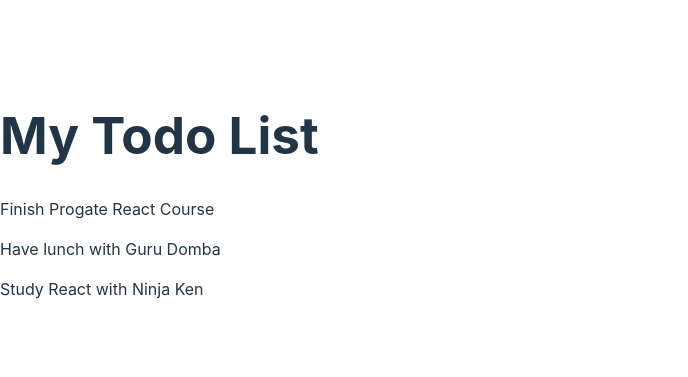
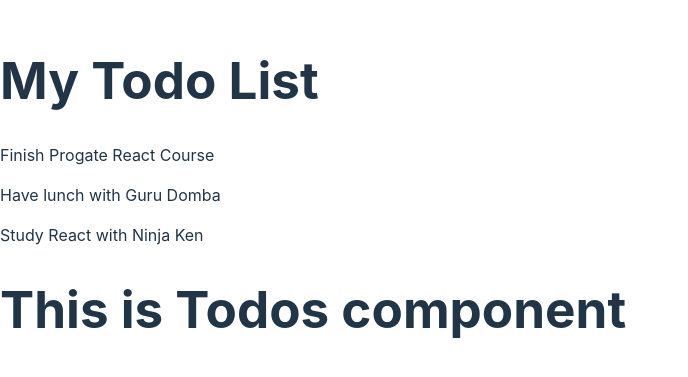
Before and after one commit to NallDev/simple-react-app, a React (Vite) app: page / in a window 1280 px wide. Shown: the part 205-582 px from the top of the page, without its empty margins (0-688 px from the left). Built offline with nearby package versions, Linux system fonts and the light colour scheme.

Commit message:
create Todos and TodoItem component

```diff
--- a/src/App.jsx
+++ b/src/App.jsx
@@ -1,4 +1,5 @@
 import React, { useState } from 'react'
+import Todos from './components/Todos'
 
 function App() {
   const [todos, setTodos] = useState([
@@ -24,11 +25,8 @@
   return (
     <div>
       <h1>My Todo List</h1>
-      {
-        todos.map((todo) => {
-          return <p key={todo.id}>{todo.title}</p>
-        })
-      }
+
+      <Todos todos={todos}/>
     </div>
   )
 }
--- /dev/null
+++ b/src/components/TodoItem.jsx
@@ -0,0 +1,7 @@
+import React from 'react'
+
+const TodoItem = ({ todo }) => {
+  return <p>{todo.title}</p>
+}
+
+export default TodoItem
--- /dev/null
+++ b/src/components/Todos.jsx
@@ -0,0 +1,15 @@
+import React from 'react'
+import TodoItem from './TodoItem'
+
+const Todos = ({todos}) => {
+  return (
+    <div>
+        {todos.map((todo) => {
+            return <TodoItem key={todo.id} todo={todo} />
+        })}
+      <h1>This is Todos component</h1>
+    </div>
+  )
+}
+
+export default Todos
```
